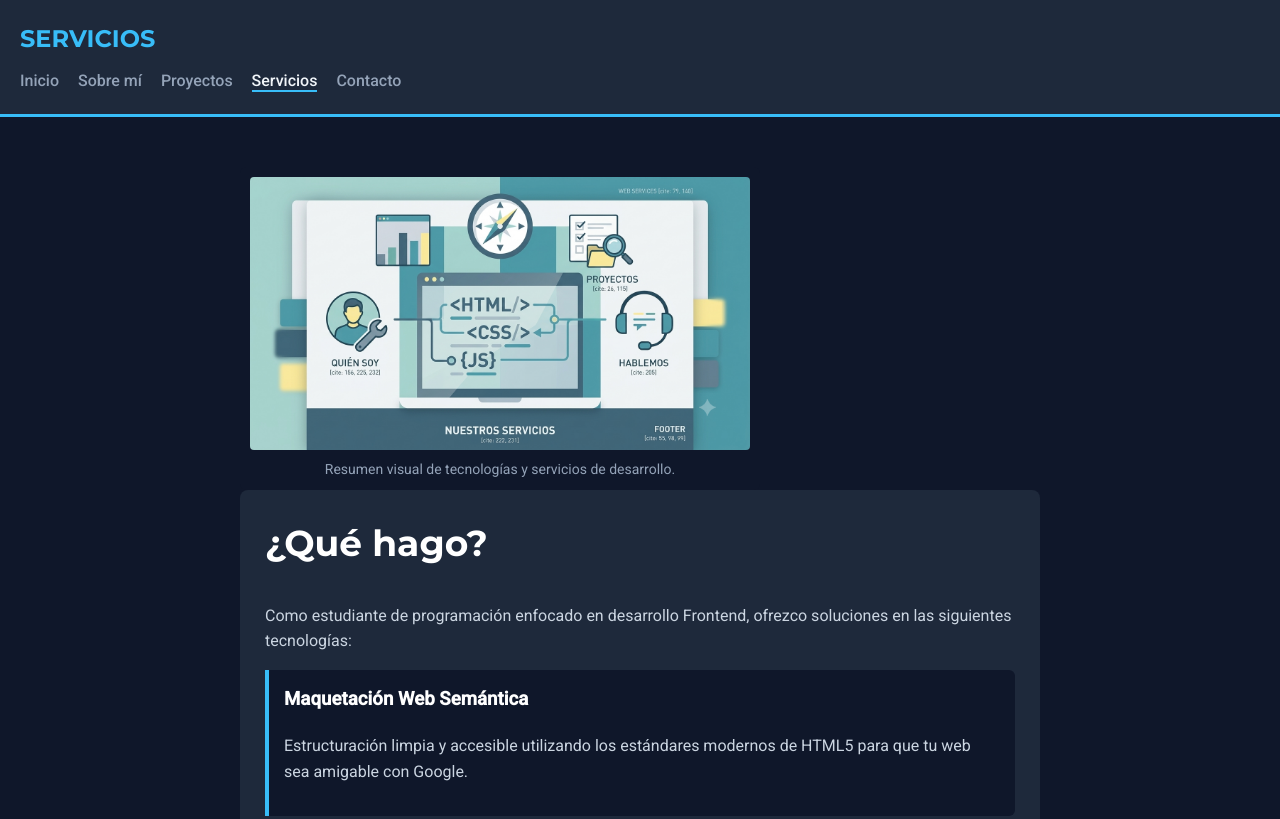
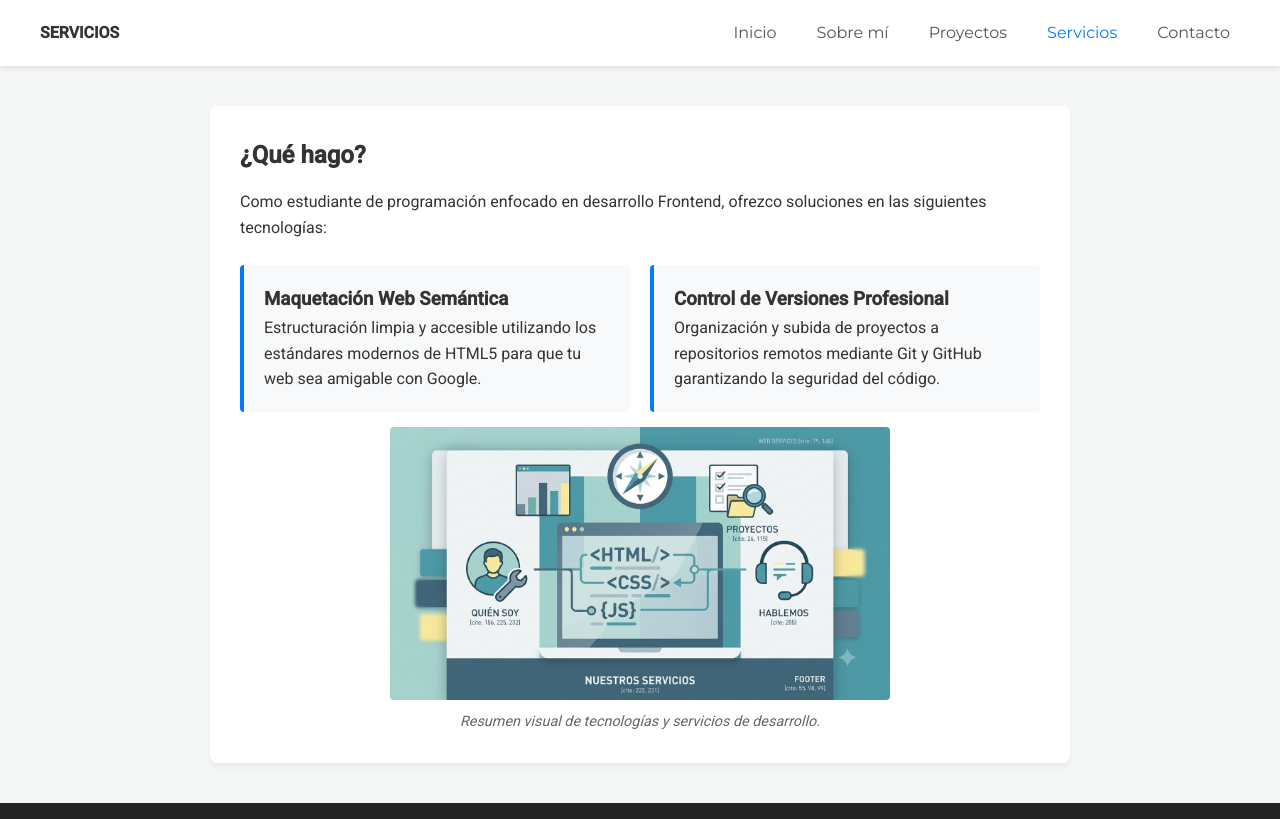
Before and after one commit to NahuelC3/Proyecto-html, a plain HTML site: page pages/servicios.html in a window 1280 px wide. Shown: the top 819 px of the page. Drawn offline with Linux system fonts and the light colour scheme.

Commit message:
Implementación de Flexbox y Box Model en el sitio

```diff
--- a/pages/servicios.html
+++ b/pages/servicios.html
@@ -25,16 +25,11 @@
     </header>
 
  <main class="main-content">
-
-        <figure class="image-container">
-                <img class="site-image" src="../images/Servicios.png" alt="Esquema gráfico que representa mis servicios de maquetación HTML, CSS y control de versiones." width="500">
-                <figcaption class="image-caption">Resumen visual de tecnologías y servicios de desarrollo.</figcaption>
-            </figure>
-
         <section class="section-card">
             <h1 class="main-title">¿Qué hago?</h1>
             <p class="text-p">Como estudiante de programación enfocado en desarrollo Frontend, ofrezco soluciones en las siguientes tecnologías:</p>
 
+            <div class="services-container">
                 <article class="service-box">
                     <h3 class="service-title">Maquetación Web Semántica</h3>
                     <p class="text-p">Estructuración limpia y accesible utilizando los estándares modernos de HTML5 para que tu web sea amigable con Google.</p>
@@ -44,9 +39,12 @@
                     <h3 class="service-title">Control de Versiones Profesional</h3>
                     <p class="text-p">Organización y subida de proyectos a repositorios remotos mediante Git y GitHub garantizando la seguridad del código.</p>
                 </article>
+            </div>
 
-
-
+            <figure class="image-container">
+                <img class="site-image" src="../images/Servicios.png" alt="Esquema gráfico que representa mis servicios de maquetación HTML, CSS y control de versiones." width="500">
+                <figcaption class="image-caption">Resumen visual de tecnologías y servicios de desarrollo.</figcaption>
+            </figure>
         </section>
     </main>
 
--- a/styles/styles.css
+++ b/styles/styles.css
@@ -1,157 +1,145 @@
 /* ==========================================
-   CONFIGURACIÓN GENERAL Y TIPOGRAFÍA (Google Fonts)
+   1. RESETEO GLOBAL (Criterio de Aceptación)
    ========================================== */
-.body-site {
-    background-color: #0f172a; /* Fondo oscuro primario (Slate) */
-    color: #f1f5f9;            /* Texto gris muy claro para alto contraste */
-    font-family: 'Roboto', sans-serif; /* Tipografía base con fallback genérico */
+* {
     margin: 0;
     padding: 0;
+    box-sizing: border-box; /* Evita que el padding rompa los anchos calculados */
+}
+
+/* Estilos base del cuerpo */
+.body-site {
+    font-family: 'Roboto', sans-serif;
+    background-color: #f4f7f6;
+    color: #333;
     line-height: 1.6;
+    display: flex;
+    flex-direction: column;
+    min-height: 100vh; /* Asegura que el footer quede abajo si hay poco contenido */
 }
 
 /* ==========================================
-   CABECERA Y NAVEGACIÓN (Header)
+   2. NAVBAR FLEXIBLE (Criterio de Aceptación)
    ========================================== */
 .header-site {
-    background-color: #1e293b; /* Fondo secundario más claro */
-    padding: 20px;
-    border-bottom: 3px solid #38bdf8; /* Línea de acento Celeste */
+    background-color: #ffffff;
+    padding: 20px 40px; /* Padding para que respire */
+    box-shadow: 0 2px 5px rgba(0,0,0,0.1);
+
+    /* Activamos Flexbox en el padre */
+    display: flex;
+    justify-content: space-between; /* Logo a un extremo, enlaces al otro */
+    align-items: center;            /* Alineación vertical perfecta */
 }
 
-.logo {
-    font-family: 'Montserrat', sans-serif;
-    font-size: 24px;
-    color: #38bdf8; /* Color de acento */
-    display: block;
-    margin-bottom: 10px;
+.logo-container {
+    display: flex;
+    align-items: center;
+    gap: 10px; /* Separa el logo del texto de manera uniforme */
 }
 
 .nav-list {
+    display: flex;
     list-style: none;
-    padding: 0;
-    margin: 0;
-}
-
-.nav-list li {
-    display: inline-block;
-    margin-right: 15px;
+    gap: 20px; /* Evita márgenes manuales repetitivos */
 }
 
 .nav-link {
-    color: #94a3b8;
     text-decoration: none;
+    color: #555;
+    font-family: 'Montserrat', sans-serif;
     font-weight: 500;
+    padding: 5px 10px;
+    transition: color 0.3s;
 }
 
-/* Estado activo y efecto hover */
-.nav-link:hover, .nav-link.active {
-    color: #f1f5f9;
-    border-bottom: 2px solid #38bdf8;
+.nav-link.active, .nav-link:hover {
+    color: #007bff; /* Color azul destacado para la página activa */
 }
 
 /* ==========================================
-   CONTENIDO PRINCIPAL Y JERARQUÍAS (Main)
+   3. LAYOUT GENERAL Y SECCIONES (Flexbox + Gap)
    ========================================== */
 .main-content {
-    padding: 30px 20px;
-    max-width: 800px;
-    margin: 0 auto; /* Centra el contenido en pantallas grandes */
+    flex: 1; /* Empuja el footer hacia abajo */
+    display: flex;
+    flex-direction: column;
+    gap: 30px;        /* Espaciado uniforme entre las secciones grandes */
+    padding: 40px 20px; /* Aire general del sitio */
+    max-width: 900px;
+    margin: 0 auto;   /* Centra todo el contenido en pantallas grandes */
+    width: 100%;
 }
 
+/* Box Model en contenedores pequeños y tarjetas */
 .section-card {
-    background-color: #1e293b; /* Tarjetas de contenido */
-    padding: 25px;
-    margin-bottom: 25px;
+    background-color: #ffffff;
     border-radius: 8px;
+    box-shadow: 0 4px 6px rgba(0,0,0,0.05);
+
+    /* REQUISITO: Padding mínimo de 20px */
+    padding: 30px;
+
+    /* Flexbox interno para organizar títulos, textos e imágenes */
+    display: flex;
+    flex-direction: column;
+    gap: 15px; /* Espaciado uniforme para que nada quede apretado */
 }
 
-/* Jerarquía de títulos clara y pesada */
-.main-title {
-    font-family: 'Montserrat', sans-serif;
-    font-size: 36px;
-    font-weight: 700;
-    color: #ffffff;
-    margin-top: 0;
+/* Modificación específica para la página de Servicios */
+/* Organiza las tarjetas de servicios una al lado de la otra */
+.services-container {
+    display: flex;
+    flex-direction: row; /* En fila */
+    gap: 20px;           /* Separación entre tarjetas */
+    flex-wrap: wrap;     /* Si no entran, bajan automáticamente */
+    margin-top: 10px;
 }
 
-.sub-title {
-    font-family: 'Montserrat', sans-serif;
-    font-size: 26px;
-    font-weight: 700;
-    color: #38bdf8;
+.service-box {
+    background-color: #f8f9fa;
+    border-left: 4px solid #007bff;
+    padding: 20px; /* Padding mínimo requerido */
+    flex: 1;
+    min-width: 250px;
+    border-radius: 4px;
 }
 
-.text-p {
-    font-size: 16px;
-    color: #cbd5e1;
+/* Elementos de imagen */
+.image-container {
+    display: flex;
+    flex-direction: column;
+    align-items: center;
+    gap: 10px;
 }
 
-/* Listas estilizadas */
-.skills-list, .contact-details {
-    padding-left: 20px;
-    color: #cbd5e1;
+.site-image {
+    max-width: 100%;
+    height: auto;
+    border-radius: 4px;
 }
 
-.skills-list li {
-    margin-bottom: 8px;
+.image-caption {
+    font-size: 0.9rem;
+    color: #666;
+    font-style: italic;
 }
 
-.contact-link {
-    color: #38bdf8;
-    text-decoration: none;
-}
-
-.contact-link:hover {
-    text-decoration: underline;
+/* Lista de habilidades */
+.skills-list {
+    display: flex;
+    flex-direction: column;
+    gap: 8px;
+    padding-left: 20px;
 }
 
 /* ==========================================
-   IMÁGENES Y BLOQUES DE SERVICIOS
-   ========================================== */
-.image-container {
-    margin: 20px 0 0 0;
-    padding: 10px;
-    background-color: #0f172a;
-    border-radius: 6px;
-    display: inline-block;
-}
-
-.site-image {
-    display: block;
-    border-radius: 4px;
-    max-width: 100%;
-    height: auto;
-}
-
-.image-caption {
-    font-size: 14px;
-    color: #94a3b8;
-    margin-top: 8px;
-    text-align: center;
-}
-
-.service-box {
-    background-color: #0f172a;
-    padding: 15px;
-    margin-top: 15px;
-    border-left: 4px solid #38bdf8;
-    border-radius: 0 6px 6px 0;
-}
-
-.service-title {
-    margin-top: 0;
-    color: #ffffff;
-}
-
-/* ==========================================
-   PIE DE PÁGINA (Footer)
+   4. FOOTER
    ========================================== */
 .footer-site {
-    background-color: #0f172a;
+    background-color: #222;
+    color: #fff;
     text-align: center;
     padding: 20px;
-    color: #64748b;
-    font-size: 14px;
-    border-top: 1px solid #1e293b;
+    font-size: 0.9rem;
 }
```
Lines whose indentation alone changed are shown as unchanged.
